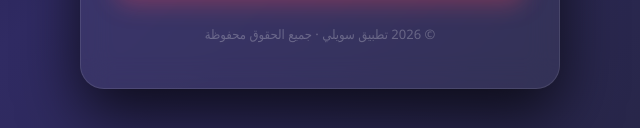
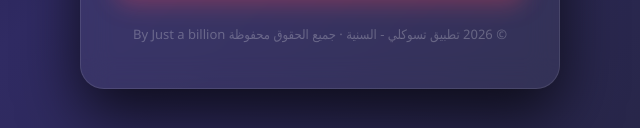
Before and after one commit to darkover313/sfsf, a plain HTML site: page delete.html in a window 1280 px wide. Shown: the part 669-797 px from the top of the page, 320-960 px from the left. Drawn offline with Linux system fonts and the light colour scheme.

Commit message:
Update delete.html

```diff
--- a/delete.html
+++ b/delete.html
@@ -3,7 +3,7 @@
 <head>
     <meta charset="UTF-8">
     <meta name="viewport" content="width=device-width, initial-scale=1.0">
-    <title>حذف حساب - سويلي</title>
+    <title>حذف حساب / تسوكلي - السنية)</title>
     <style>
         * {
             margin: 0;
@@ -237,7 +237,8 @@
         <div id="messageBox" class="message-box"></div>
 
         <div class="footer">
-            © 2026 تطبيق سويلي · جميع الحقوق محفوظة
+          © 2026 تطبيق تسوكلي - السنية · جميع الحقوق محفوظة
+          By Just a billion
         </div>
     </div>
 
```
